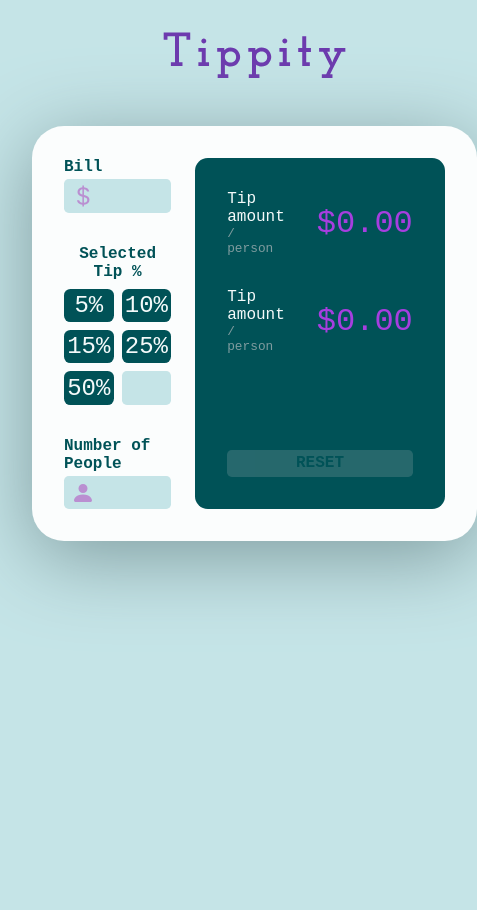
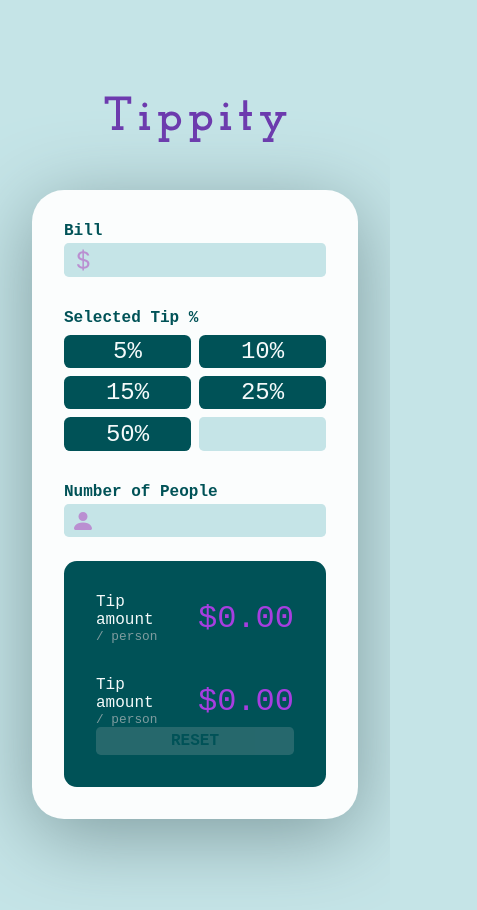
Before and after one commit to WNagorny/Tip-Calculator, a React (Vite) app: page / in a window 390 px wide. Shown: the top 910 px of the page, 477 px wide, since content can reach past the window. Before the commit the page ends 844 px from the top, so only its background shows below. Built offline with nearby package versions, Linux system fonts and the light colour scheme.

Commit message:
added media queries

```diff
--- a/src/index.css
+++ b/src/index.css
@@ -20,16 +20,17 @@
 	/* utils*/
 
 	--spacer: clamp(2rem, 4vw, 3rem);
-  --rounded-sm: .3rem;
-  --rounded-md: .4rem;
+	--spacer-lg: clamp(4rem, 7vw, 6.5rem);
+	--rounded-sm: 0.3rem;
+	--rounded-md: 0.4rem;
 }
 
 body {
 	font-family: 'Space Mono', monospace;
 	font-size: 1.5rem;
+  padding-block: var(--spacer-lg);
 	background-color: hsl(var(--neutral3));
 }
-
 
 /*Display component*/
 
@@ -37,6 +38,8 @@ body {
 	display: grid;
 	place-items: center;
 	gap: 3rem;
+  max-width: 1000px;
+  margin-inline: auto;
 }
 
 .container {
@@ -45,7 +48,7 @@ body {
 	border-radius: 2rem;
 	box-shadow: 0 1rem 5rem hsl(var(--neutral2));
 	display: grid;
-	grid-auto-flow: column;
+	grid-auto-flow: row;
 	gap: var(--padding);
 }
 
@@ -56,6 +59,8 @@ body {
 	display: flex;
 	flex-direction: column;
 	justify-content: space-between;
+	margin-top: 1.5rem;
+  margin-left: 0;
 }
 
 .display-group {
@@ -120,36 +125,34 @@ body {
 
 /*Form component*/
 
-.form{
+.form {
 	display: grid;
 	gap: var(--spacer);
-
-  padding-right: 1.5rem;
 }
 
-.label-group{
+.label-group {
 	display: grid;
-  gap: .2rem;
+	gap: 0.2rem;
 	text-align: left;
 }
 
-.label{
+.label {
 	color: hsl(var(--text));
 	font-size: 1rem;
 	font-weight: bold;
 }
 
-[type="number"]{
+[type='number'] {
 	width: 100%;
 	font: inherit;
 	text-align: right;
 	background-color: hsl(var(--neutral3));
 	border: none;
-  padding: .2rem .5rem;
+	padding: 0.2rem 0.5rem;
 	border-radius: var(--rounded-sm);
 }
 
-[type="number"]:focus{
+[type='number']:focus {
 	outline: none;
 	box-shadow: 0 0 4px rgba(0, 0, 0, 0.3);
 }
@@ -162,30 +165,30 @@ input::-webkit-inner-spin-button {
 }
 
 /* Firefox */
-input[type=number] {
+input[type='number'] {
 	-moz-appearance: textfield;
 }
 
-.icon{
+.icon {
 	position: absolute;
 	top: 50%;
-  left: .5rem;
+	left: 0.5rem;
 	transform: translate(-50%, -50%);
-  margin-left: .7rem;
-  color: hsl(279, 42%, 69%) ;
+	margin-left: 0.7rem;
+	color: hsl(279, 42%, 69%);
 	pointer-events: none;
 }
-.number-wrapper{
+.number-wrapper {
 	position: relative;
 }
 
-.label-wrapper{
+.label-wrapper {
 	display: flex;
 	justify-content: space-between;
 	align-items: center;
 }
 
-.error{
+.error {
 	color: hsl(var(--error));
 	font-size: 1rem;
 	font-weight: bold;
@@ -193,39 +196,57 @@ input[type=number] {
 
 /*Tip section*/
 
-.tip-section{
+.tip-section {
 	display: grid;
 	justify-items: start;
-  gap: .5rem;
+	gap: 0.5rem;
 }
 
-.tip-amount-wrapper{
+.tip-amount-wrapper {
 	display: grid;
-  gap: .5rem;
+	gap: 0.5rem;
 	grid-template-columns: repeat(2, 1fr);
 }
 
-.tip-amount{
+.tip-amount {
 	position: relative;
 }
 
-[name="tip"] {
+[name='tip'] {
 	position: absolute;
 	inset: 0;
 	opacity: 0;
+	cursor: pointer;
 }
 
-.tip-btn{
+[name='tip']:hover + .tip-btn {
+	background-color: hsl(var(--neutral1));
+	color: hsl(var(--text));
+}
+
+[name='tip']:checked + .tip-btn {
+	background-color: hsl(var(--brand));
+}
+
+.tip-btn {
 	background-color: hsl(var(--text));
 	color: hsl(var(--neutral4));
 	border-radius: var(--rounded-md);
-  padding: .2rem;
+	padding: 0.2rem;
 }
 
-
+/* media queries */
 
 @media screen and (min-width: 768px) {
-  .tip-amount-wrapper{
+	.tip-amount-wrapper {
 		grid-template-columns: repeat(3, 1fr);
 	}
+
+	.container {
+		grid-auto-flow: column;
 	}
+
+  .display{
+    margin-left: 1.5rem;
+  }
+}
```
Lines whose indentation alone changed are shown as unchanged.
